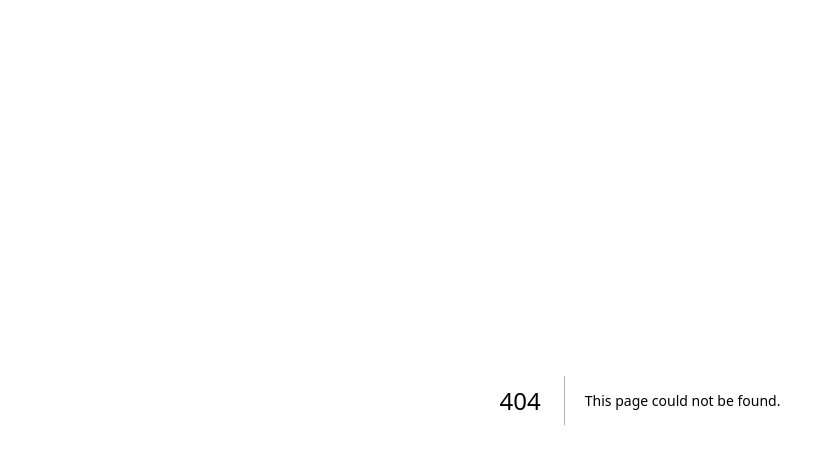
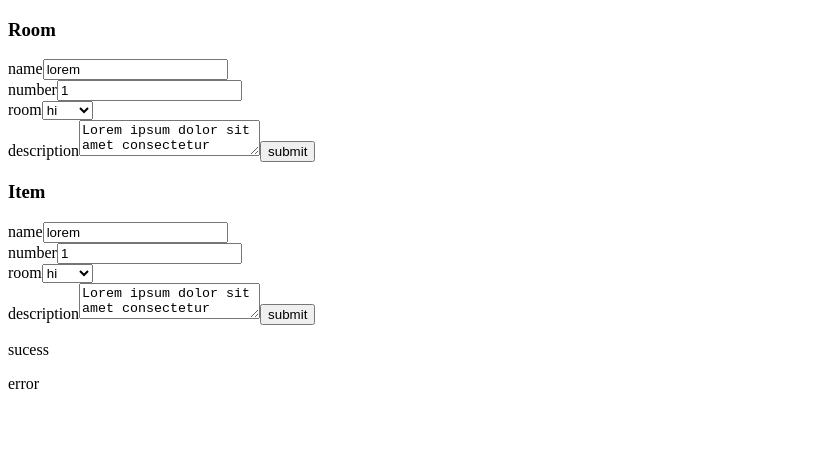
Before and after one commit to jc533/home_assist, a Next.js app: page /add in a window 1280 px wide. Before the commit this address had no page. Shown: the top 464 px of the page, without its empty margins (0-835 px from the left). Built offline with nearby package versions, Linux system fonts and the light colour scheme.

Commit message:
create add page complete basic form without submit

```diff
--- /dev/null
+++ b/app/add/page.js
@@ -0,0 +1,121 @@
+'use client'
+
+import { isNotFoundError } from "next/dist/client/components/not-found"
+import { useState } from "react"
+
+export default function Add(){
+    return (
+        <>
+        <RoomForm/>
+        <ItemForm/>
+        <Msg/>
+        </>
+    )
+}
+const Msg = ()=>{
+    return (
+        <>
+        <p>sucess</p>
+        <p>error</p>
+        </>
+    )
+}
+const asyncSend = ()=>{
+
+}
+const RoomForm = ()=>{
+    const [itm,setItm] = useState({
+        name:"lorem",
+        number:1,
+        room:"hi",
+        description:"Lorem ipsum dolor sit amet consectetur adipisicing elit. Temporibus aut perferendis exercitationem delectus iusto, molestiae quam ratione magni eum necessitatibus laborum, deleniti numquam quibusdam veniam tempora nisi voluptatibus commodi porro."
+
+    })
+    const handleSubmit = (e)=>{
+        console.log(itm)
+        e.preventDefault()
+    }
+    const handleChange = (e,type)=>{
+        // alert()
+        let nitm = {...itm}
+        nitm[type] = e.target.value
+        setItm(nitm)
+    }
+    return (
+        <form onSubmit={handleSubmit}>
+            <h3>Room</h3>
+            <label>name</label>
+            <input
+                value={itm.name}
+                onChange={(e)=>handleChange(e,"name")}></input>
+            <br/>
+            <label>number</label>
+            <input
+                type="number" value={itm.number}
+                onChange={(e)=>handleChange(e,"number")}></input>
+            <br/>
+            <label>room</label>
+            <select
+                name="" id="" value={itm.room}
+                onChange={(e)=>handleChange(e,"room")}>
+                <option value="hi">hi</option>
+                <option value="hello">hello</option>
+            </select>
+            <br/>
+            <label>description</label>
+            <textarea
+                value={itm.description}
+                onChange={(e)=>handleChange(e,"description")}>
+            </textarea>
+            <input type="submit" value="submit" />
+        </form>
+    )
+}
+const ItemForm = ()=>{
+    const [itm,setItm] = useState({
+        name:"lorem",
+        number:1,
+        room:"hi",
+        description:"Lorem ipsum dolor sit amet consectetur adipisicing elit. Temporibus aut perferendis exercitationem delectus iusto, molestiae quam ratione magni eum necessitatibus laborum, deleniti numquam quibusdam veniam tempora nisi voluptatibus commodi porro."
+
+    })
+    const handleSubmit = (e)=>{
+        console.log(itm)
+        e.preventDefault()
+    }
+    const handleChange = (e,type)=>{
+        // alert()
+        let nitm = {...itm}
+        nitm[type] = e.target.value
+        setItm(nitm)
+    }
+    return (
+        <form onSubmit={handleSubmit}>
+            <h3>Item</h3>
+            <label>name</label>
+            <input
+                value={itm.name}
+                onChange={(e)=>handleChange(e,"name")}></input>
+            <br/>
+            <label>number</label>
+            <input
+                type="number" value={itm.number}
+                onChange={(e)=>handleChange(e,"number")}></input>
+            <br/>
+            <label>room</label>
+            <select
+                name="" id="" value={itm.room}
+                onChange={(e)=>handleChange(e,"room")}>
+                <option value="hi">hi</option>
+                <option value="hello">hello</option>
+            </select>
+            <br/>
+            <label>description</label>
+            <textarea
+                value={itm.description}
+                onChange={(e)=>handleChange(e,"description")}>
+            </textarea>
+            <input type="submit" value="submit" />
+        </form>
+    )
+}
```
